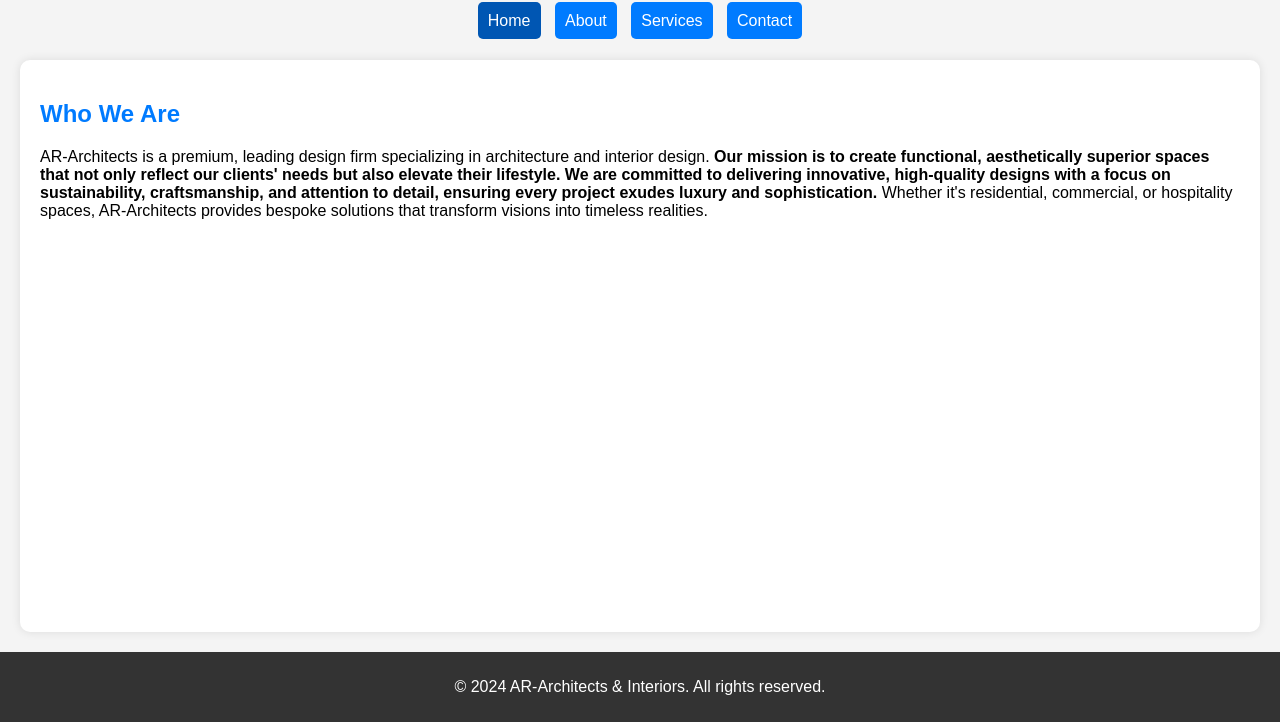
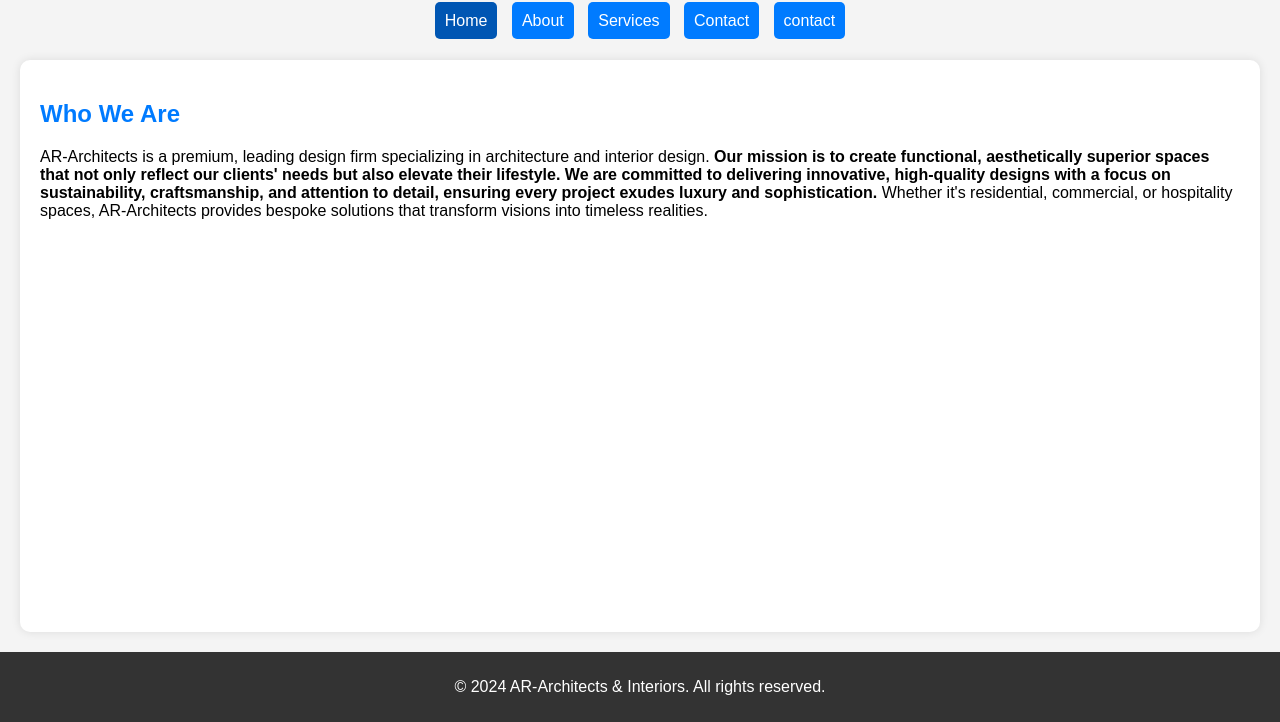
Before and after one commit to mullagouse62/ar_architects-anil, a plain HTML site: page about.html in a window 1280 px wide. Shown: the part 78-800 px from the top of the page. Drawn offline with Linux system fonts and the light colour scheme.

Commit message:
Update about.html

```diff
--- a/about.html
+++ b/about.html
@@ -14,6 +14,7 @@
   <a href="about.html" class="nav-link">About</a>
   <a href="services.html" class="nav-link">Services</a>
   <a href="contact.html" class="nav-link">Contact</a>
+  <a href="thanks.html" class="nav-link">contact</a>
         </nav>
     </header>
 
```
